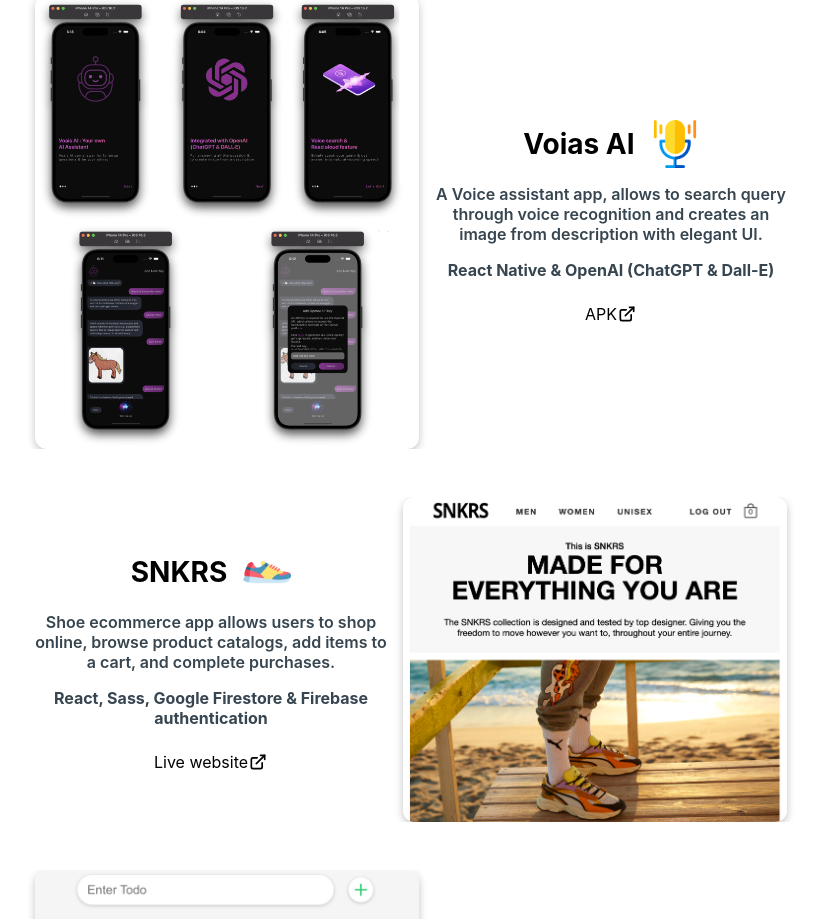
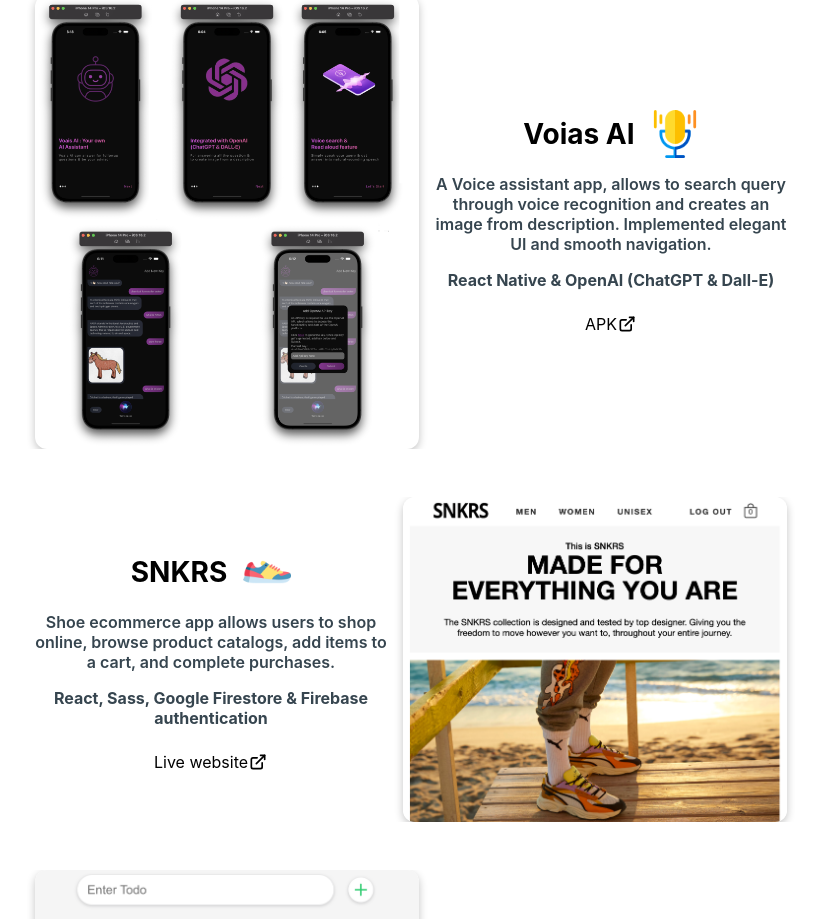
Before and after one commit to ajay24897/portfolio, a React (Create React App) app: page / in a window 1280 px wide. Shown: the part 851-1770 px from the top of the page, without its empty margins (229-1050 px from the left). Built offline with nearby package versions, Linux system fonts and the light colour scheme.

Commit message:
fix: corrected spelling

```diff
--- a/src/screens/Projects/index.js
+++ b/src/screens/Projects/index.js
@@ -17,7 +17,7 @@
       logo: voiceSearchLogo,
       name: "Voias AI",
       description:
-        "A Voice assistant app, allows to search query through voice recognition and creates an image from description with elegant UI.",
+        "A Voice assistant app, allows to search query through voice recognition and creates an image from description. Implemented elegant UI and smooth navigation.",
       tech: <b>React Native & OpenAI (ChatGPT & Dall-E)</b>,
       APK: "https://drive.google.com/file/d/1RN2-ABkOp4HVbHp5V35EQn9wgzGkyEAB/view",
     },
```
